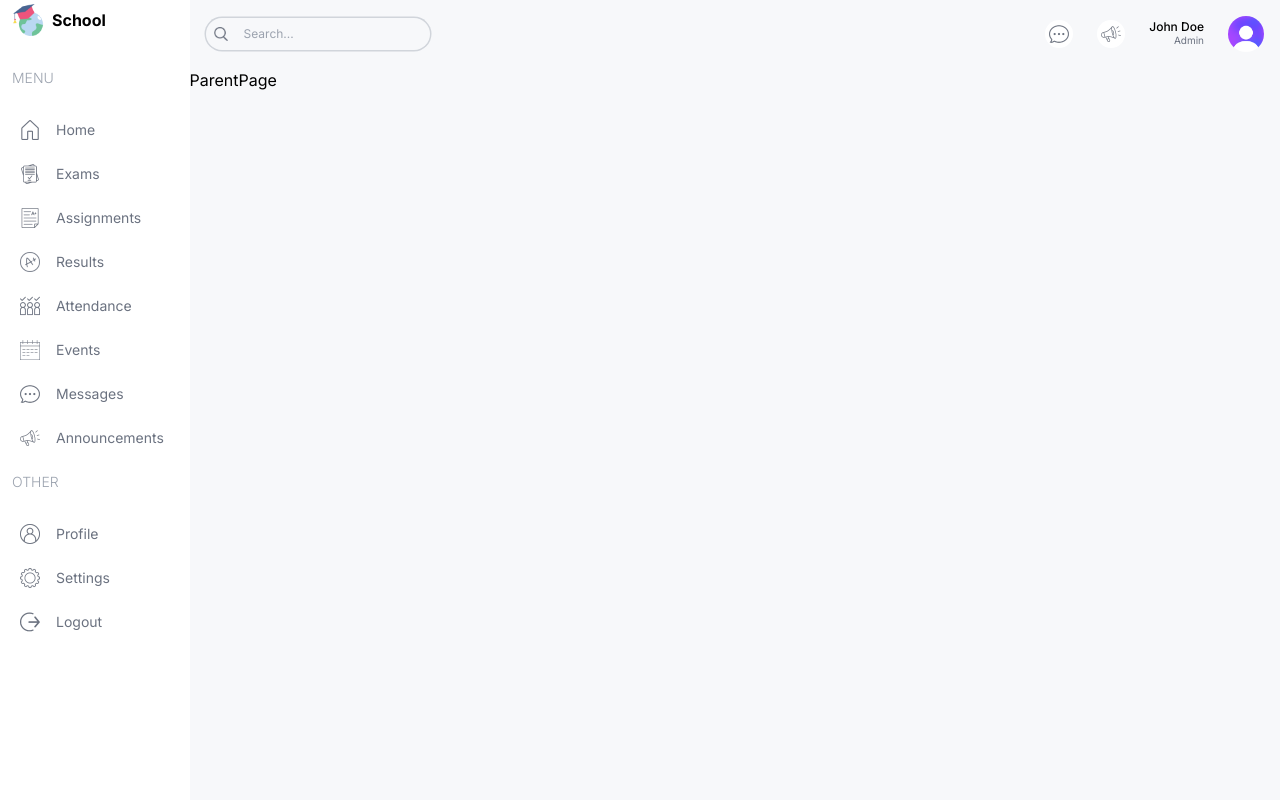
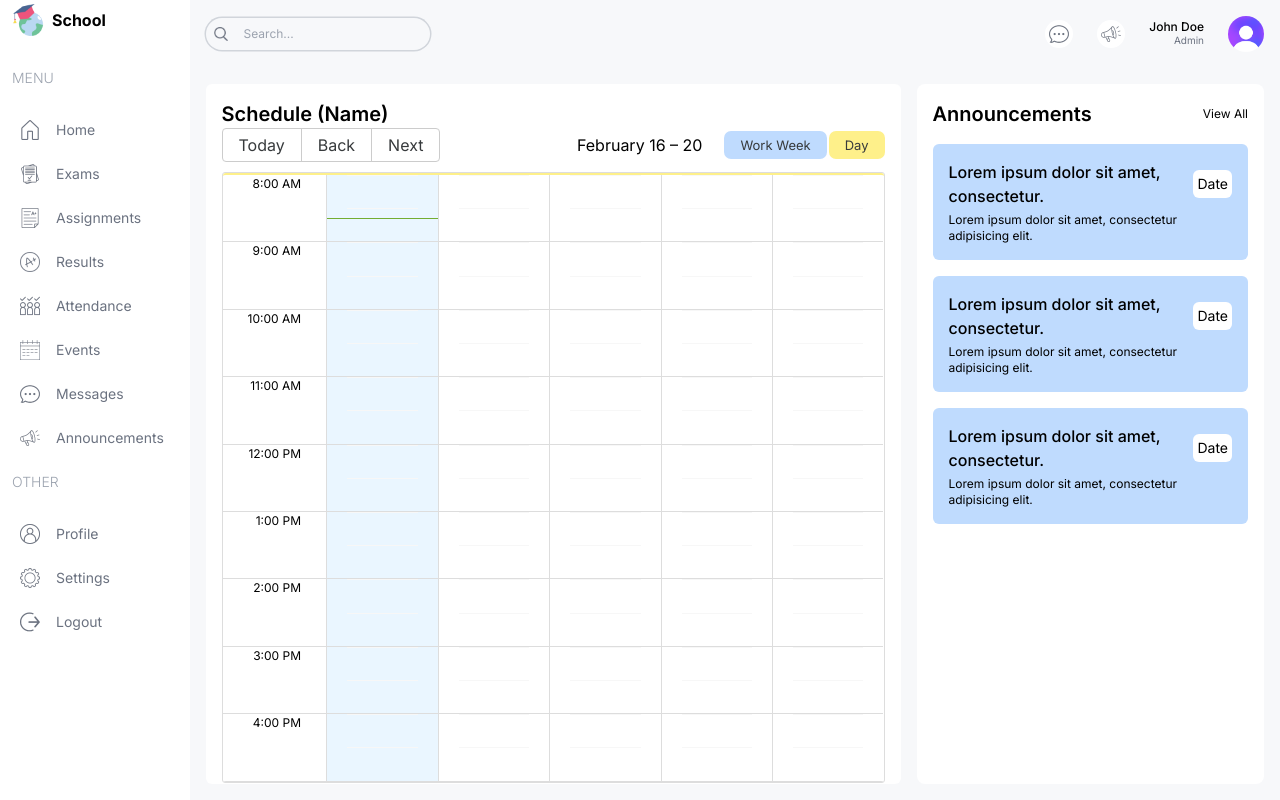
Before and after one commit to ArbabAhmed20/school-management-app, a Next.js app: page /parent in a window 1280 px wide. Built offline with nearby package versions, Linux system fonts and the light colour scheme.

Commit message:
UI Completed for All User Pages

```diff
--- a/src/app/(dashboard)/layout.tsx
+++ b/src/app/(dashboard)/layout.tsx
@@ -20,7 +20,7 @@ export default function DashboardLayout({
                 </Link>
                 <Menu/>
             </div>
-            <div className="w-[86%] md:w-[92%] lg:w-[84%] xl:w-[86%] bg-[#F7F8FA] overflow-scroll">
+            <div className="w-[86%] md:w-[92%] lg:w-[84%] xl:w-[86%] bg-[#F7F8FA] overflow-scroll flex flex-col">
                 <Navbar/>
                 {children}
             </div>
--- a/src/app/(dashboard)/parent/page.tsx
+++ b/src/app/(dashboard)/parent/page.tsx
@@ -1,8 +1,22 @@
 import React from 'react'
+import Announcements from "@/components/Announcements";
+import BigCalendar from "@/components/BigCalender";
 
 function ParentPage() {
     return (
-        <div>ParentPage</div>
+        <div className={"p-4 flex flex-col flex-1 gap-4 xl:flex-row"}>
+            <div className={"w-full xl:w-2/3"}>
+                {/*left*/}
+                <div className={"h-full bg-white p-4 rounded-md"}>
+                    <h1 className={"text-xl font-semibold"}>Schedule (Name)</h1>
+                    <BigCalendar/>
+                </div>
+            </div>
+            {/*Right*/}
+            <div className="w-full xl:w-1/3 flex flex-col gap-8">
+                <Announcements />
+            </div>
+        </div>
     )
 }
 
--- a/src/app/(dashboard)/student/page.tsx
+++ b/src/app/(dashboard)/student/page.tsx
@@ -13,9 +13,9 @@ function StudentPage() {
                     <BigCalendar/>
                 </div>
             </div>
-            <div className={"w-full xl:w-1/3"}>
-                {/*right*/}
-                <EventCalendar/>
+            {/*Right*/}
+            <div className="w-full xl:w-1/3 flex flex-col gap-8">
+                <EventCalendar />
                 <Announcements />
             </div>
         </div>
--- a/src/app/(dashboard)/teacher/page.tsx
+++ b/src/app/(dashboard)/teacher/page.tsx
@@ -1,8 +1,22 @@
 import React from 'react'
+import Announcements from "@/components/Announcements";
+import BigCalendar from "@/components/BigCalender";
 
 function TeacherPage() {
     return (
-        <div>TeacherPage</div>
+        <div className={"p-4 flex flex-col flex-1 gap-4 xl:flex-row"}>
+            <div className={"w-full xl:w-2/3"}>
+                {/*left*/}
+                <div className={"h-full bg-white p-4 rounded-md"}>
+                    <h1 className={"text-xl font-semibold"}>Schedule</h1>
+                    <BigCalendar/>
+                </div>
+            </div>
+            {/*Right*/}
+            <div className="w-full xl:w-1/3 flex flex-col gap-8">
+                <Announcements />
+            </div>
+        </div>
     )
 }
 
--- a/src/app/globals.css
+++ b/src/app/globals.css
@@ -16,3 +16,62 @@
 .react-calendar__navigation__label{
     font-weight: bold !important;
 }
+
+.rbc-btn-group:first-child{
+    /*display: none !important;*/
+}
+
+.rbc-toolbar-label{
+    text-align: right !important;
+    padding: 0px 20px !important;
+}
+
+.rbc-btn-group:last-child{
+    font-size: 13px;
+}
+.rbc-btn-group:last-child button{
+    border: none !important;
+    background-color: #fef08a !important;
+    margin-left: 2px;
+    border-radius: 7px !important;
+}
+
+.rbc-toolbar button.rbc-active{
+    background-color: #bfdbfe !important;
+    box-shadow: none !important;
+}
+
+.rbc-time-header{
+    display: none !important;
+}
+
+.rbc-time-content{
+    border-top: 2px solid #fef08a !important;
+    border-radius: 3px !important;
+
+}
+.rbc-time-view{
+    border-radius: 3px !important;
+}
+.rbc-time-gutter.rbc-time-column{
+    font-size: 12px !important;
+}
+
+.rbc-timeslot-group{
+    padding: 0px 20px !important;
+}
+
+.rbc-event{
+    background-color: #bfdbfe !important;
+}
+.rbc-event-label{
+    color: black !important;
+}
+
+.rbc-event-content{
+    color: black !important;
+}
+
+.rbc-events-container{
+    margin-top: 1px !important;
+}
--- a/src/components/BigCalender.tsx
+++ b/src/components/BigCalender.tsx
@@ -1,20 +1,35 @@
 "use client"
 
-import { Calendar, momentLocalizer } from 'react-big-calendar'
+import {Calendar, momentLocalizer, View, Views} from 'react-big-calendar'
 import moment from 'moment'
-import {calendarEvents} from "@/lib/data";
+import {calendarEvents, eventsData} from "@/lib/data";
 import "react-big-calendar/lib/css/react-big-calendar.css";
+import React from "react";
 const localizer = momentLocalizer(moment)
 
-const BigCalendar = () => (
-    <div>
+
+const BigCalendar = () => {
+    const [view, setView] = React.useState<View>(Views.WORK_WEEK);
+
+    const handleOnChaneView = (selectedView:View)=> {
+        setView(selectedView);
+    }
+
+    return (
+    <div className={"h-full"}>
         <Calendar
             localizer={localizer}
             events={calendarEvents}
             startAccessor="start"
             endAccessor="end"
-            style={{ height: 500 }}
+            views={["work_week", "day"]}
+            view={view}
+            style={{height: "98%"}}
+            onView={handleOnChaneView}
+            min={new Date(2026,1,0,8,0,0)}
+            max={new Date(2026,1,0,17,0,0)}
+
         />
     </div>
-)
+    )}
 export default BigCalendar;
--- a/src/lib/data.ts
+++ b/src/lib/data.ts
@@ -916,37 +916,36 @@ export const announcementsData = [
 ];
 
 
-// YOU SHOULD CHANGE THE DATES OF THE EVENTS TO THE CURRENT DATE TO SEE THE EVENTS ON THE CALENDAR
 export const calendarEvents = [
     {
         title: "Math",
         allDay: false,
-        start: new Date(2024, 7, 12, 8, 0),
-        end: new Date(2024, 7, 12, 8, 45),
+        start: new Date(2026, 7, 12, 8, 0),
+        end: new Date(2026, 7, 12, 8, 45),
     },
     {
         title: "English",
         allDay: false,
-        start: new Date(2024, 7, 12, 9, 0),
-        end: new Date(2024, 7, 12, 9, 45),
+        start: new Date(2026, 7, 12, 9, 0),
+        end: new Date(2026, 7, 12, 9, 45),
     },
     {
         title: "Biology",
         allDay: false,
-        start: new Date(2024, 7, 12, 10, 0),
-        end: new Date(2024, 7, 12, 10, 45),
+        start: new Date(2026, 7, 12, 10, 0),
+        end: new Date(2026, 7, 12, 10, 45),
     },
     {
         title: "Physics",
         allDay: false,
-        start: new Date(2024, 7, 12, 11, 0),
-        end: new Date(2024, 7, 12, 11, 45),
+        start: new Date(2026, 7, 12, 11, 0),
+        end: new Date(2026, 7, 12, 11, 45),
     },
     {
         title: "Chemistry",
         allDay: false,
-        start: new Date(2024, 7, 12, 13, 0),
-        end: new Date(2024, 7, 12, 13, 45),
+        start: new Date(2026, 7, 12, 13, 0),
+        end: new Date(2026, 7, 12, 13, 45),
     },
     {
         title: "History",
@@ -957,64 +956,64 @@ export const calendarEvents = [
     {
         title: "English",
         allDay: false,
-        start: new Date(2024, 7, 13, 9, 0),
-        end: new Date(2024, 7, 13, 9, 45),
+        start: new Date(2026, 7, 13, 9, 0),
+        end: new Date(2026, 7, 13, 9, 45),
     },
     {
         title: "Biology",
         allDay: false,
-        start: new Date(2024, 7, 13, 10, 0),
-        end: new Date(2024, 7, 13, 10, 45),
+        start: new Date(2026, 7, 13, 10, 0),
+        end: new Date(2026, 7, 13, 10, 45),
     },
     {
         title: "Physics",
         allDay: false,
-        start: new Date(2024, 7, 13, 11, 0),
-        end: new Date(2024, 7, 13, 11, 45),
+        start: new Date(2026, 7, 13, 11, 0),
+        end: new Date(2026, 7, 13, 11, 45),
     },
 
     {
         title: "History",
         allDay: false,
-        start: new Date(2024, 7, 13, 14, 0),
-        end: new Date(2024, 7, 13, 14, 45),
+        start: new Date(2026, 7, 13, 14, 0),
+        end: new Date(2026, 7, 13, 14, 45),
     },
     {
         title: "Math",
         allDay: false,
-        start: new Date(2024, 7, 14, 8, 0),
-        end: new Date(2024, 7, 14, 8, 45),
+        start: new Date(2026, 7, 14, 8, 0),
+        end: new Date(2026, 7, 14, 8, 45),
     },
     {
         title: "Biology",
         allDay: false,
-        start: new Date(2024, 7, 14, 10, 0),
-        end: new Date(2024, 7, 14, 10, 45),
+        start: new Date(2026, 7, 14, 10, 0),
+        end: new Date(2026, 7, 14, 10, 45),
     },
 
     {
         title: "Chemistry",
         allDay: false,
-        start: new Date(2024, 7, 14, 13, 0),
-        end: new Date(2024, 7, 14, 13, 45),
+        start: new Date(2026, 7, 14, 13, 0),
+        end: new Date(2026, 7, 14, 13, 45),
     },
     {
         title: "History",
         allDay: false,
-        start: new Date(2024, 7, 14, 14, 0),
-        end: new Date(2024, 7, 13, 14, 45),
+        start: new Date(2026, 7, 14, 14, 0),
+        end: new Date(2026, 7, 13, 14, 45),
     },
     {
         title: "English",
         allDay: false,
-        start: new Date(2024, 7, 15, 9, 0),
-        end: new Date(2024, 7, 15, 9, 45),
+        start: new Date(2026, 7, 15, 9, 0),
+        end: new Date(2026, 7, 15, 9, 45),
     },
     {
         title: "Biology",
         allDay: false,
-        start: new Date(2024, 7, 15, 10, 0),
-        end: new Date(2024, 7, 15, 10, 45),
+        start: new Date(2026, 7, 15, 10, 0),
+        end: new Date(2026, 7, 15, 10, 45),
     },
     {
         title: "Physics",
@@ -1026,8 +1025,8 @@ export const calendarEvents = [
     {
         title: "History",
         allDay: false,
-        start: new Date(2024, 7, 15, 14, 0),
-        end: new Date(2024, 7, 15, 14, 45),
+        start: new Date(2026, 7, 15, 14, 0),
+        end: new Date(2026, 7, 15, 14, 45),
     },
     {
         title: "Math",
@@ -1038,26 +1037,26 @@ export const calendarEvents = [
     {
         title: "English",
         allDay: false,
-        start: new Date(2024, 7, 16, 9, 0),
-        end: new Date(2024, 7, 16, 9, 45),
+        start: new Date(2026, 7, 16, 9, 0),
+        end: new Date(2026, 7, 16, 9, 45),
     },
 
     {
         title: "Physics",
         allDay: false,
-        start: new Date(2024, 7, 16, 11, 0),
-        end: new Date(2024, 7, 16, 11, 45),
+        start: new Date(2026, 7, 16, 11, 0),
+        end: new Date(2026, 7, 16, 11, 45),
     },
     {
         title: "Chemistry",
         allDay: false,
-        start: new Date(2024, 7, 16, 13, 0),
-        end: new Date(2024, 7, 16, 13, 45),
+        start: new Date(2026, 7, 16, 13, 0),
+        end: new Date(2026, 7, 16, 13, 45),
     },
     {
         title: "History",
         allDay: false,
-        start: new Date(2024, 7, 16, 14, 0),
-        end: new Date(2024, 7, 16, 14, 45),
+        start: new Date(2026, 7, 16, 14, 0),
+        end: new Date(2026, 7, 16, 14, 45),
     },
 ];
```
